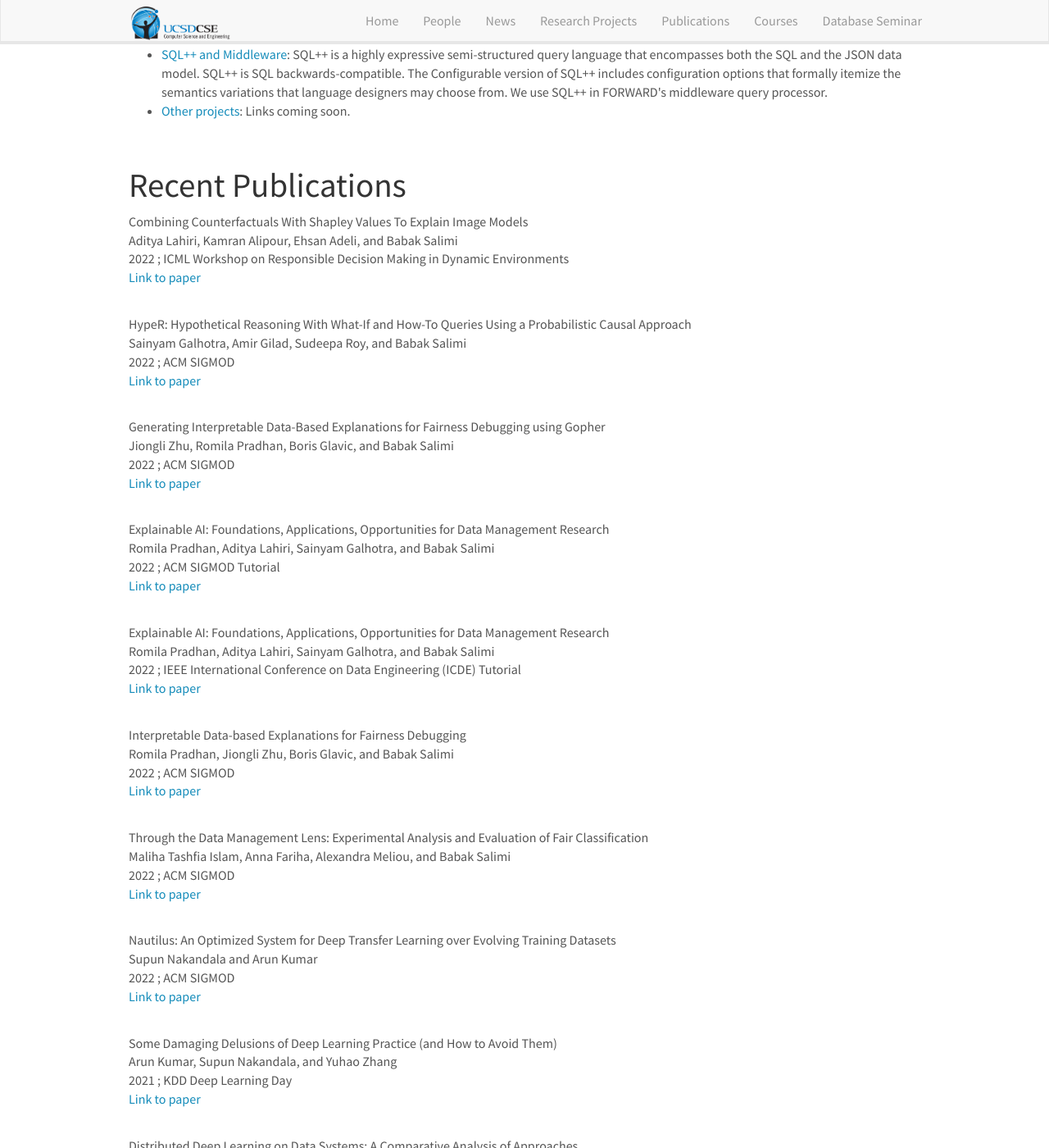
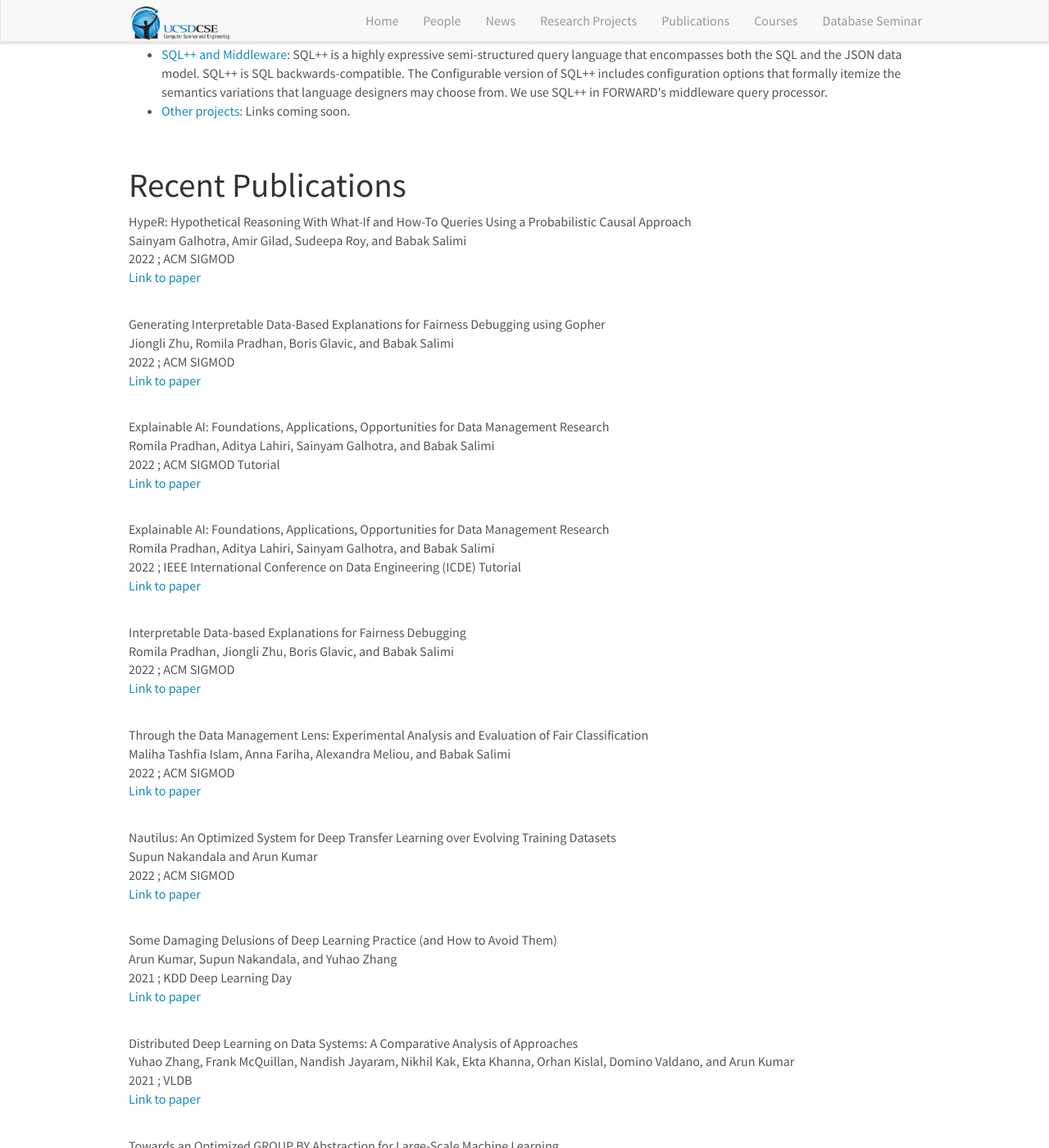
Before and after one commit to dbucsd/dbucsd.github.io, a Jekyll site: the page built from index.md, in a window 1280 px wide and 1400 px high, scrolled down 4660 px. Shown: the whole window at 82% size. Built offline with Jekyll 4.4.1, drawn with Linux system fonts in a browser that asks for light colours; nearby versions of some CDN libraries; some of the changed text lies outside the part shown.

Commit message:
Update papers.yml

```diff
--- a/_data/papers.yml
+++ b/_data/papers.yml
@@ -1,8 +1,3 @@
-- year: 2022
-  venue: ICML Workshop on Responsible Decision Making in Dynamic Environments
-  title: "Combining Counterfactuals With Shapley Values To Explain Image Models"
-  author: Aditya Lahiri, Kamran Alipour, Ehsan Adeli, and Babak Salimi
-  link: https://arxiv.org/pdf/2206.07087.pdf
 - year: 2022
   venue: ACM SIGMOD
   title: "HypeR: Hypothetical Reasoning With What-If and How-To Queries Using a Probabilistic Causal Approach"
```
